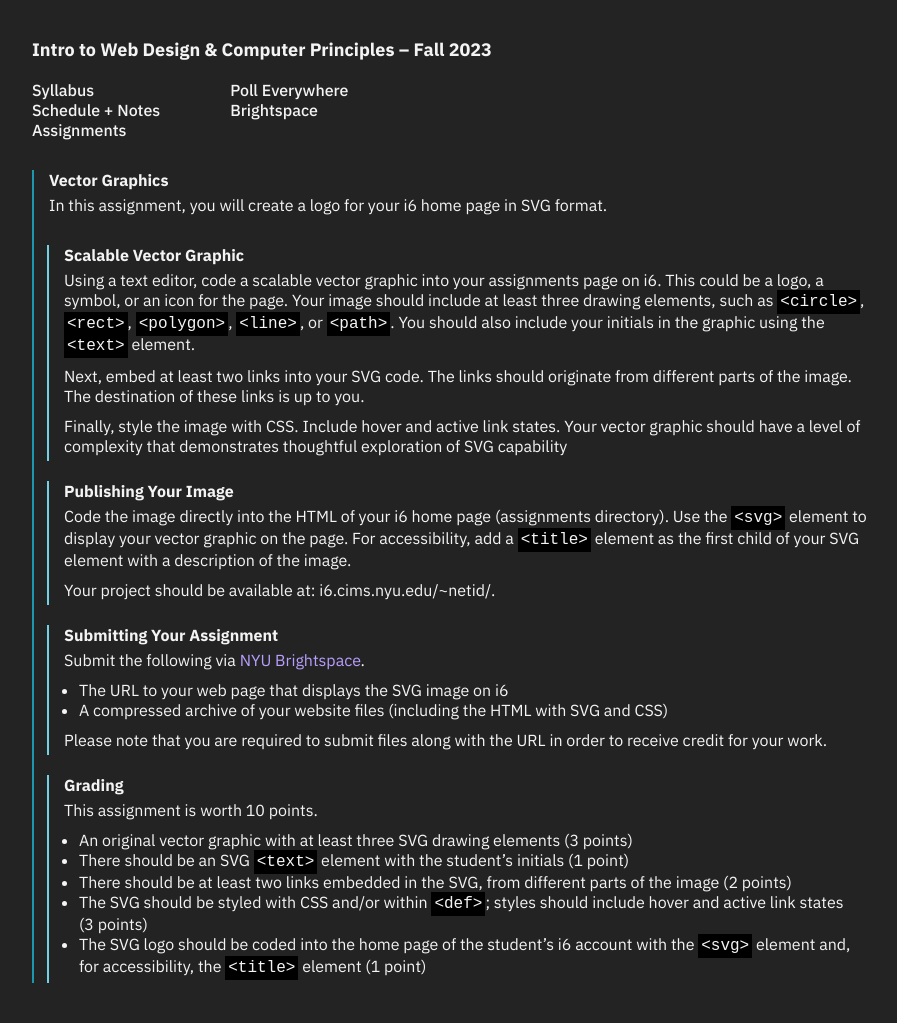
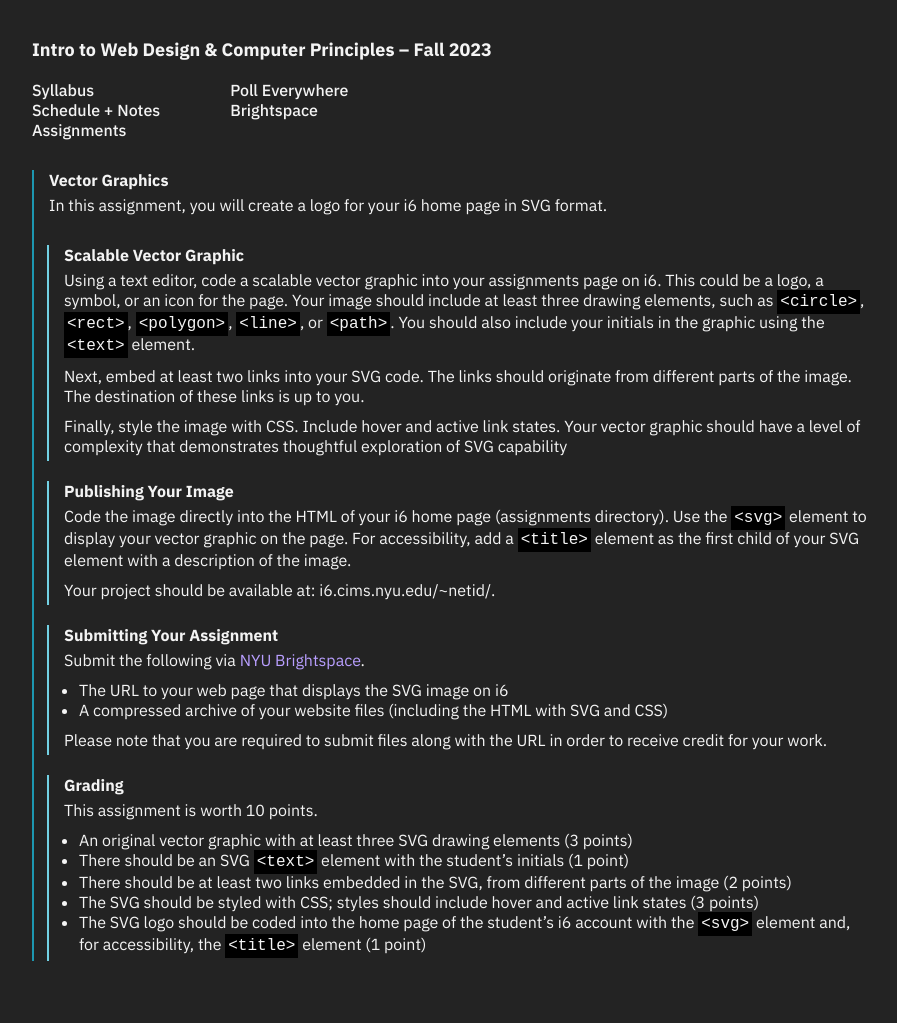
Before and after one commit to emilydidthis/CSCI-UA.004-Fall23, a Jekyll site: the page built from assignments/05.markdown, in a window 1280 px wide. Shown: the whole page, without its empty margins (8-905 px from the left). Built offline with Jekyll 4.4.1, drawn with Linux system fonts in a browser that asks for light colours; after the commit the page ends 1001 px from its top, so only the background shows below that.

Commit message:
updating assignment 5

```diff
--- a/assignments/05.markdown
+++ b/assignments/05.markdown
@@ -51,5 +51,5 @@ This assignment is worth 10 points.
 - There should be an SVG `<text>` element with the student’s initials (1 point)
 - There should be at least two links embedded in the SVG, from different parts of the image (2 points)
 <!-- - The SVG should be styled with CSS in the web page’s stylesheet; styles should include hover and active link states (3 points) -->
-- The SVG should be styled with CSS and/or within `<def>`; styles should include hover and active link states (3 points)
+- The SVG should be styled with CSS; styles should include hover and active link states (3 points)
 - The SVG logo should be coded into the home page of the student’s i6 account with the `<svg>` element and, for accessibility, the `<title>` element (1 point)
```
Also changed, not shown: 2 other files.
